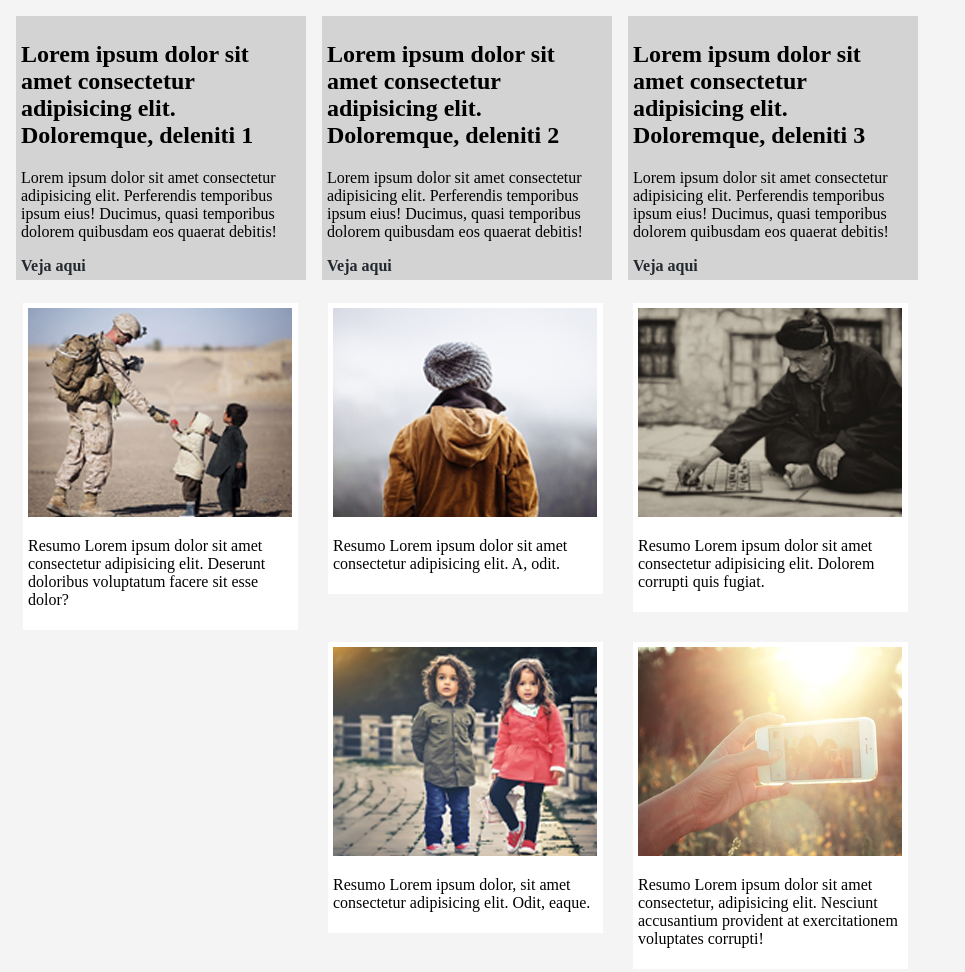
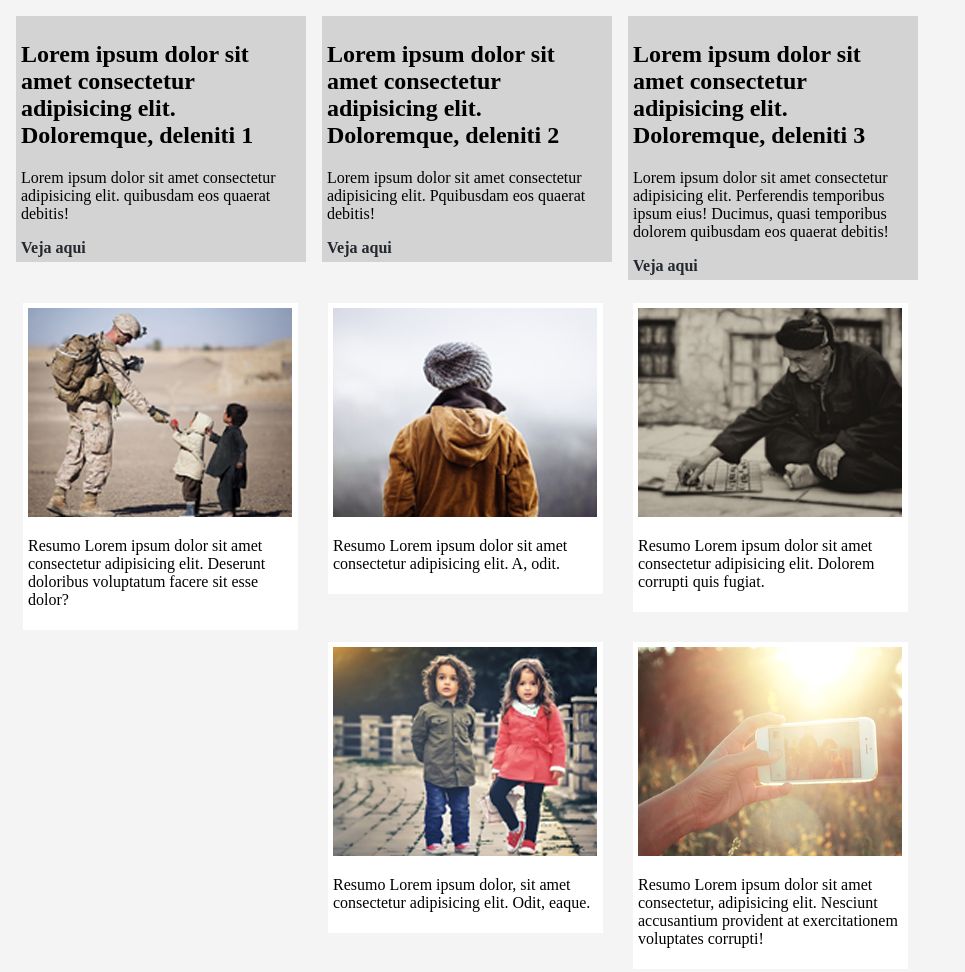
Before and after one commit to ThiagoRoberto85/Novo-projeto, a plain HTML site: page Elementos-flutuantes-prática/index.html in a window 1280 px wide. Shown: the whole page, without its empty margins (0-965 px from the left). Drawn offline with Linux system fonts and the light colour scheme.

Commit message:
teste de modificação

```diff
--- a/Elementos-flutuantes-prática/index.html
+++ b/Elementos-flutuantes-prática/index.html
@@ -17,8 +17,7 @@
             <div class="noticia">
                 <h2>Lorem ipsum dolor sit amet consectetur adipisicing elit. Doloremque, deleniti 1</h2>
                 <p>
-                    Lorem ipsum dolor sit amet consectetur adipisicing elit. Perferendis temporibus ipsum eius! Ducimus,
-                    quasi temporibus dolorem quibusdam eos quaerat debitis!
+                    Lorem ipsum dolor sit amet consectetur adipisicing elit. quibusdam eos quaerat debitis!
                 </p>
 
                 <a href="">Veja aqui</a>
@@ -29,8 +28,7 @@
                 <h2>Lorem ipsum dolor sit amet consectetur adipisicing elit. Doloremque, deleniti 2</h2>
 
                 <p>
-                    Lorem ipsum dolor sit amet consectetur adipisicing elit. Perferendis temporibus ipsum eius! Ducimus,
-                    quasi temporibus dolorem quibusdam eos quaerat debitis!
+                    Lorem ipsum dolor sit amet consectetur adipisicing elit. Pquibusdam eos quaerat debitis!
                 </p>
 
                 <a href="">Veja aqui</a>
```
